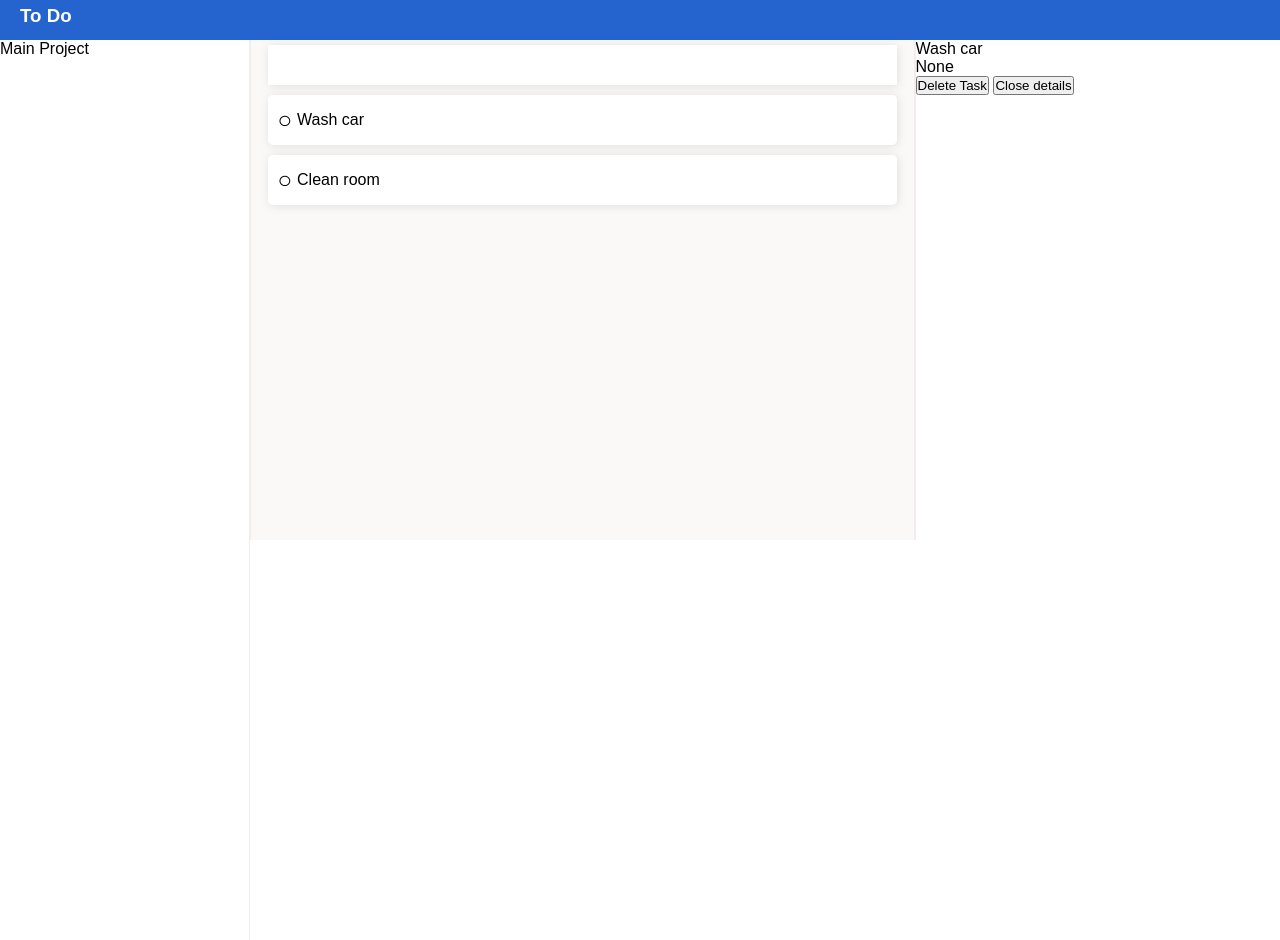
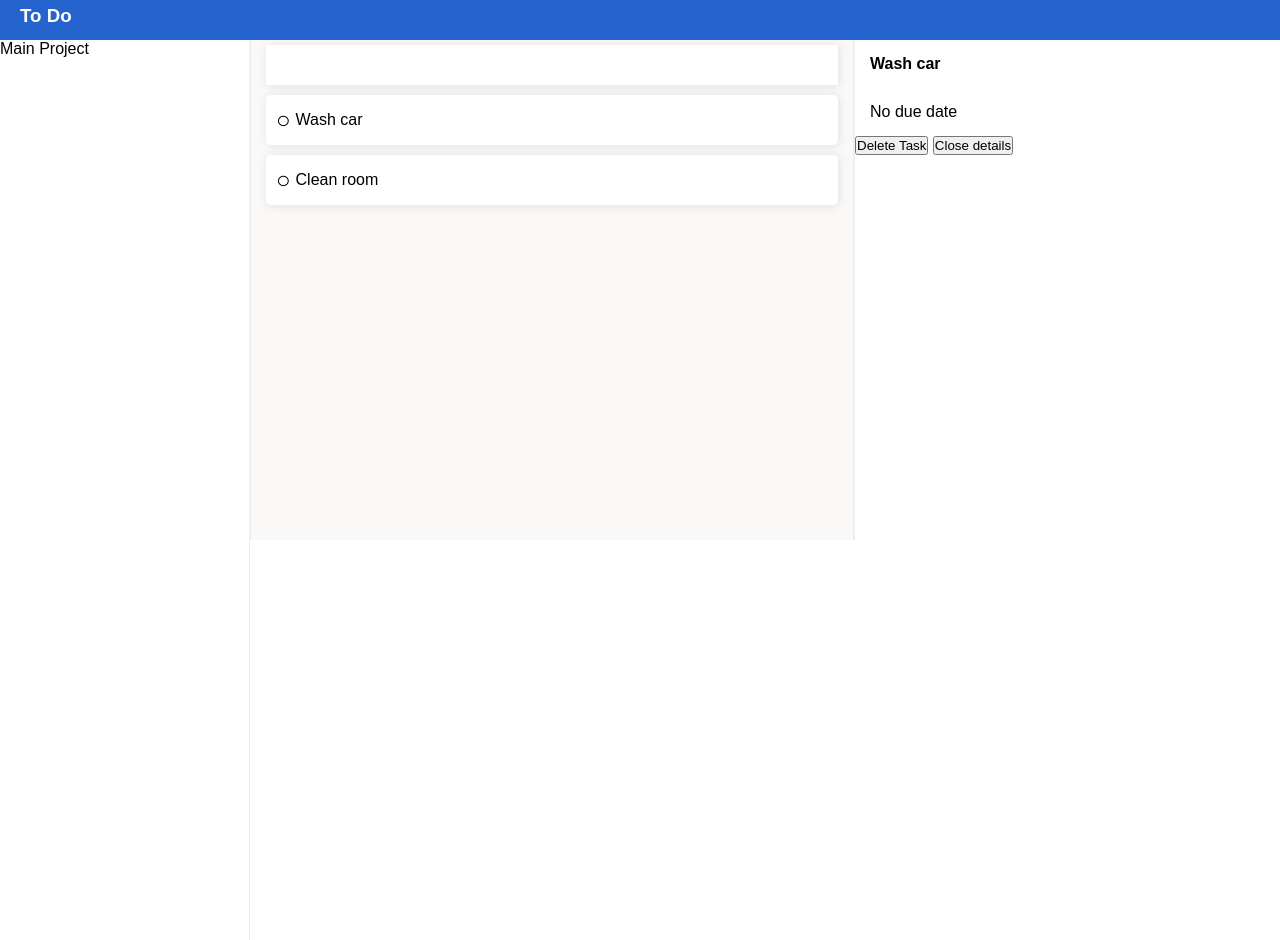
Before and after one commit to benl12337/todo2, a website built with webpack: page dist/index.html in a window 1280 px wide. Both pictures are taken after a click on the element "Wash car". Built offline with nearby package versions, Linux system fonts and the light colour scheme.

Commit message:
Added more styling options

```diff
--- a/package.json
+++ b/package.json
@@ -26,5 +26,6 @@
   },
   "dependencies": {
     "date-fns": "^3.6.0"
-  }
+  },
+  "main": "webpack.config.js"
 }
--- a/src/index.js
+++ b/src/index.js
@@ -1,5 +1,6 @@
 import task from './task.js';
 import project from './project.js';
+import { format } from "date-fns";
 
 const middleDiv = document.querySelector('.div2 .tasks');
 const detailsDiv = document.querySelector('.div3');
@@ -27,10 +28,13 @@ taskInput.addEventListener('focus', () => {
 
 // render the details div
 function updateDetails() {
-    detailsTitle.textContent = activeProject.tasks[activeTaskIndex].name;
+    detailsTitle.value = activeProject.tasks[activeTaskIndex].name;
+    if (activeProject.tasks[activeTaskIndex].dueDate != "No due date") {
+        detailsDate.textContent = "Due " + format(new Date(activeProject.tasks[activeTaskIndex].dueDate), "EEE, dd MMM");
+    } else {
+        detailsDate.textContent = activeProject.tasks[activeTaskIndex].dueDate;
+    }
 
-
-    detailsDate.textContent = activeProject.tasks[activeTaskIndex].dueDate;
 }
 
 // render the task list
@@ -115,6 +119,13 @@ document.addEventListener('keypress', (e) => {
         addTask(activeProject, newTask);
         activeTaskIndex = activeProject.tasks.length - 1;
         renderList(activeProject, true);
+        // if user is changing the name of a task
+    } else if (e.key == 'Enter' && document.activeElement === detailsTitle) {
+        // update the task name
+        activeProject.tasks[activeTaskIndex].name = detailsTitle.value;
+
+        // re-render the task list and details list
+        renderList(activeProject,false);
     }
 })
 
--- a/src/style.css
+++ b/src/style.css
@@ -22,7 +22,6 @@ body {
         opacity: 1;
     }
 }
-
 
 .header {
     background: rgb(37, 100, 207);
@@ -78,10 +77,23 @@ body {
 }
 
 .detailsTitle {
-    width: 20%;
+    width: 100%;
+    font-size: 1rem;
     overflow: hidden;
     white-space: nowrap;
     text-overflow: ellipsis;
+    outline: none;
+    border: 0;
+    padding: 15px;
+    font-weight: bold;
+}
+
+.detailsTitle:hover {
+    background-color: rgb(245, 242, 242);
+}
+
+.detailsDueDate {
+    padding: 15px;
 }
 
 .hidden {
--- a/src/task.js
+++ b/src/task.js
@@ -1,7 +1,7 @@
 export default function task(name, date) {
     let index = null;
     let description = "";
-    let dueDate = date == '' || date === null ? "None" : date;
+    let dueDate = date == '' || date === null ? "No due date" : date;
 
     return {
         name,
```
Also changed, not shown: dist/bundle.js, dist/index.html.
